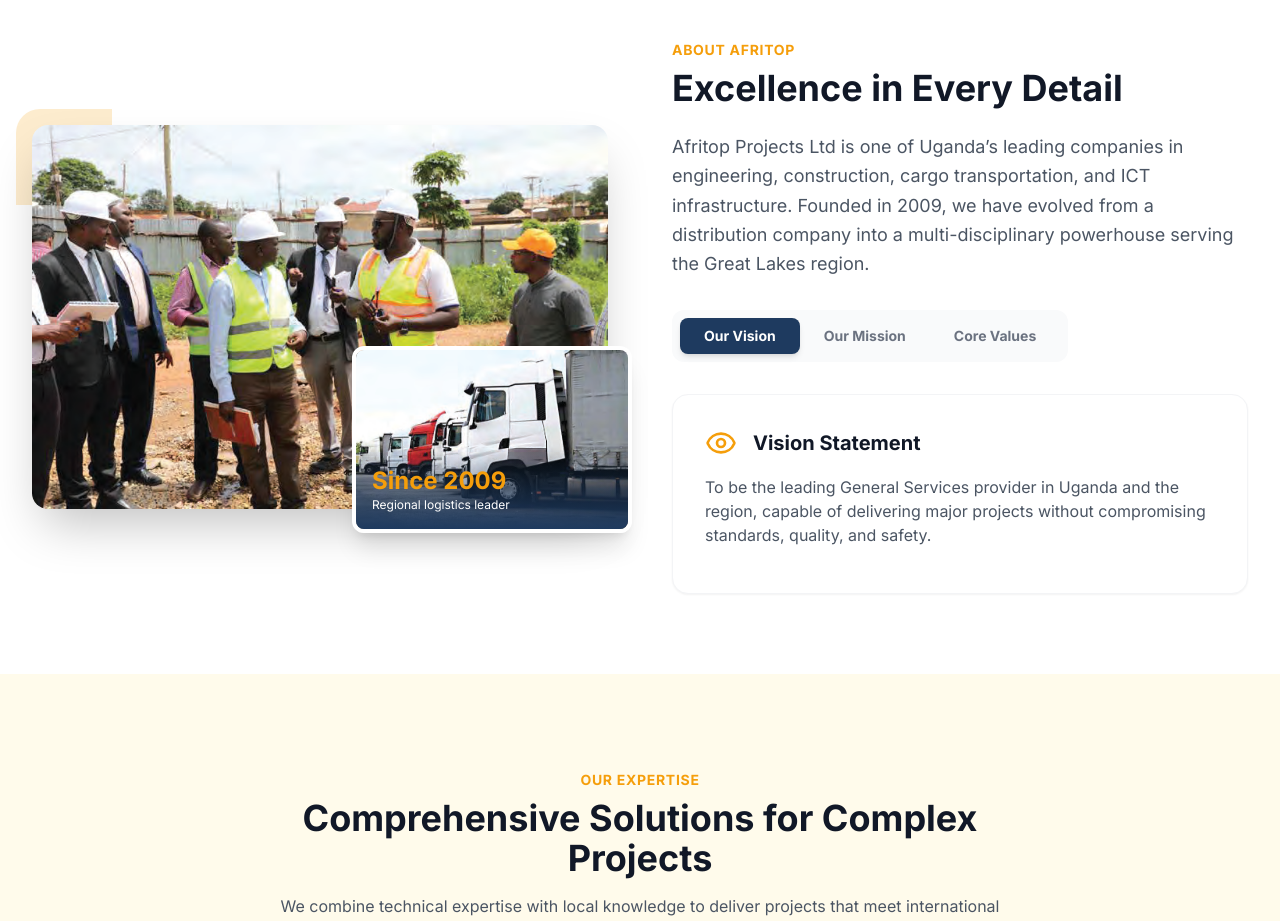
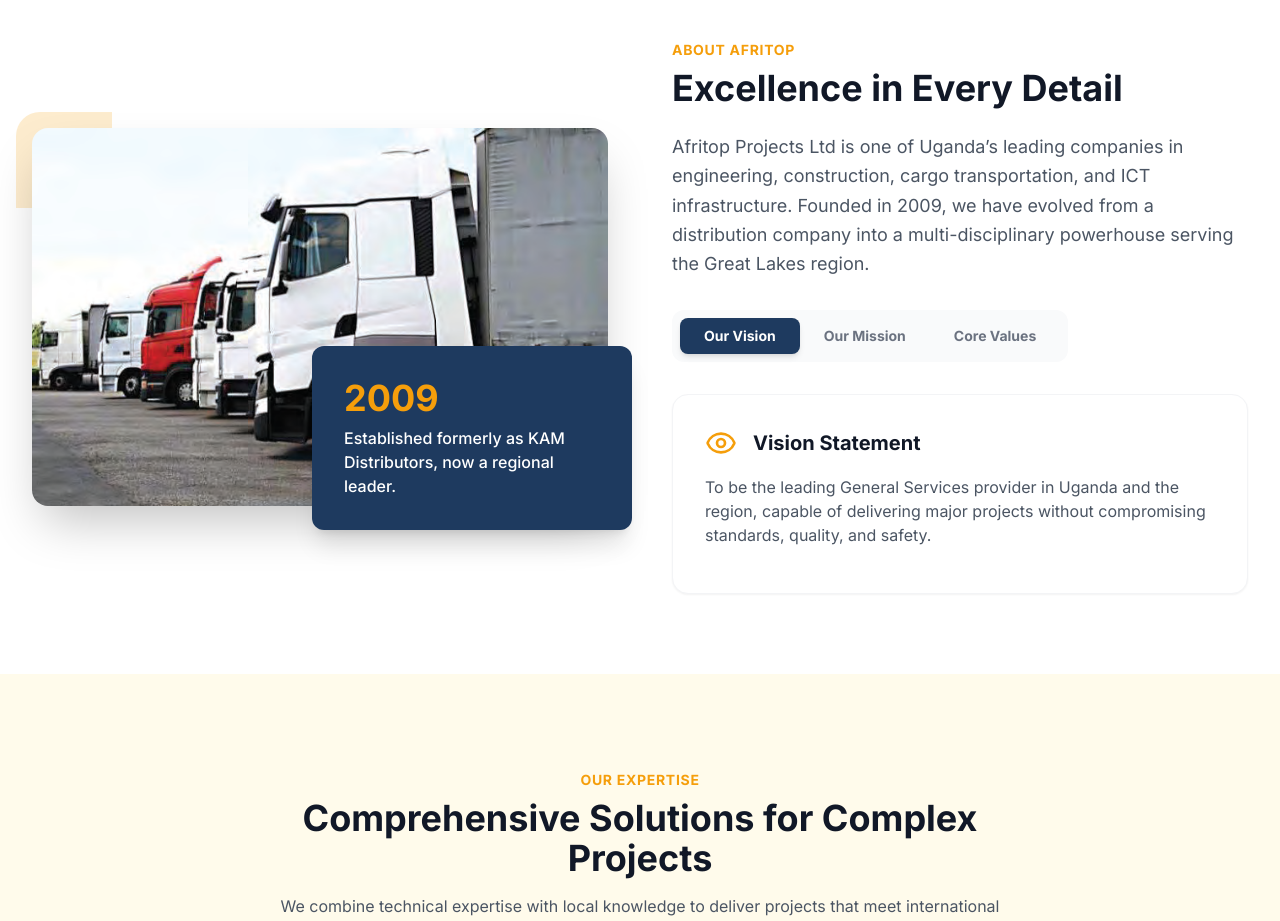
Before and after one commit to rtusiime/afritop-projects-ltd, a React (Vite) app: page / in a window 1280 px wide. Shown: the part 840-1761 px from the top of the page. Built offline with nearby package versions, Linux system fonts and the light colour scheme.

Commit message:
Replace About section main image with trucks fleet
🤖 Generated with [Claude Code](https://claude.com/claude-code)

Co-Authored-By: Claude <noreply@anthropic.com>

```diff
--- a/components/About.tsx
+++ b/components/About.tsx
@@ -13,21 +13,14 @@ export const About: React.FC = () => {
             <div className="absolute -top-4 -left-4 w-24 h-24 bg-brand-gold/20 rounded-tl-3xl z-0"></div>
             <div className="relative z-10 rounded-2xl overflow-hidden shadow-2xl">
               <img
-                src="/images/team-meeting.png"
-                alt="Afritop Engineering Team at Construction Site"
+                src="/images/trucks-fleet.png"
+                alt="Afritop Cargo Transportation Fleet"
                 className="w-full h-auto object-cover"
               />
             </div>
-            <div className="absolute -bottom-6 -right-6 rounded-xl shadow-xl z-20 max-w-[280px] hidden md:block overflow-hidden border-4 border-white">
-              <img
-                src="/images/trucks-fleet.png"
-                alt="Afritop Cargo Fleet"
-                className="w-full h-auto object-cover"
-              />
-              <div className="absolute bottom-0 left-0 right-0 bg-gradient-to-t from-brand-blue to-transparent p-4">
-                <p className="text-brand-gold text-2xl font-bold">Since 2009</p>
-                <p className="text-white text-xs">Regional logistics leader</p>
-              </div>
+            <div className="absolute -bottom-6 -right-6 bg-brand-blue p-8 rounded-xl shadow-xl z-20 max-w-xs hidden md:block">
+              <p className="text-brand-gold text-4xl font-bold mb-2">2009</p>
+              <p className="text-white font-medium">Established formerly as KAM Distributors, now a regional leader.</p>
             </div>
           </div>
 
```
